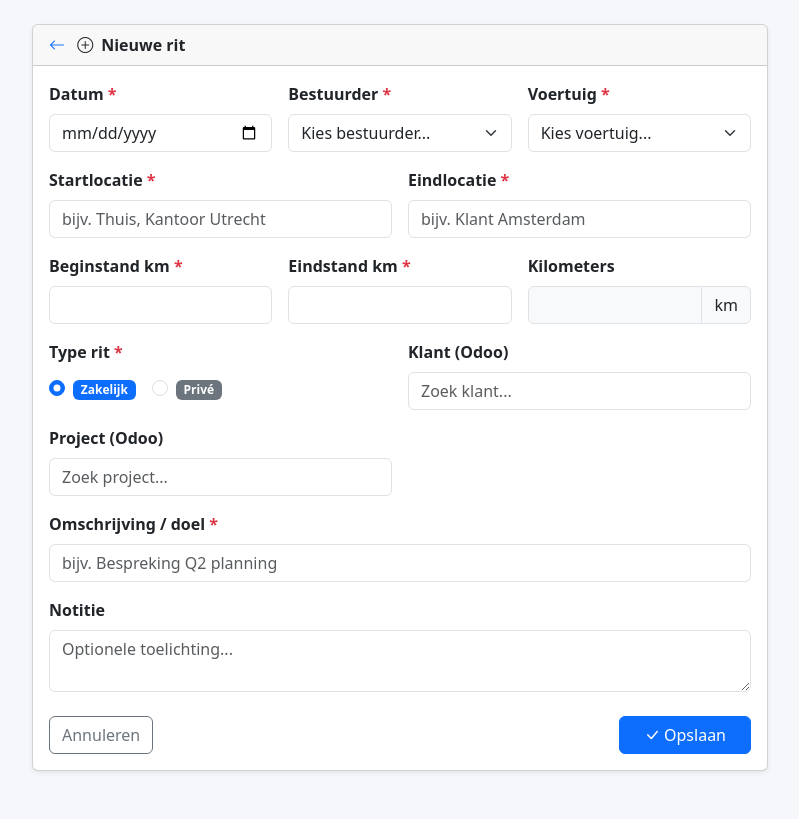
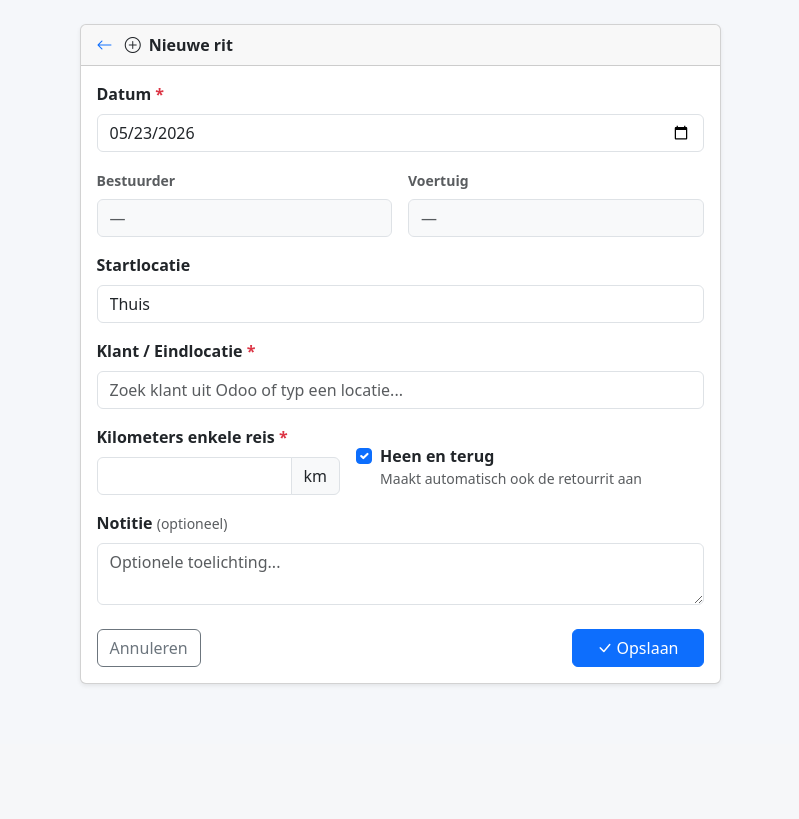
Before and after one commit to PimLavaleije/Rittenadministratie, a Flask app: page /rit/nieuw in a window 1280 px wide. Shown: the part 56-875 px from the top of the page, without its empty margins (240-1039 px from the left). After the commit the page ends 741 px from the top, so only its background shows below. Run offline with Flask 3, Linux system fonts and the light colour scheme.

Commit message:
Vereenvoudig ritformulier: km-invoer, heen-en-terug, fix recente ritten filter
- Recente ritten filtert alleen op jaar (niet maand) zodat 2026 klopt
- Nieuw formulier: datum, startlocatie (Thuis), klant-autocomplete, km enkele reis
- Heen-en-terug checkbox maakt automatisch retourrit aan
- Bestuurder/voertuig vast op Pim Lavaleije / S-581-TK
- Project en omschrijvingsveld verwijderd

Co-Authored-By: Claude Sonnet 4.6 <noreply@anthropic.com>

```diff
--- a/app.py
+++ b/app.py
@@ -82,10 +82,11 @@ def dashboard():
     for rij in per_maand:
         maand_data[int(rij.maand) - 1] = float(rij.km or 0)
 
-    recente_q = Trip.query.filter(extract("year", Trip.datum) == jaar)
-    if maand:
-        recente_q = recente_q.filter(extract("month", Trip.datum) == maand)
-    recente_ritten = recente_q.order_by(Trip.datum.desc(), Trip.aangemaakt_op.desc()).limit(10).all()
+    recente_ritten = (
+        Trip.query.filter(extract("year", Trip.datum) == jaar)
+        .order_by(Trip.datum.desc(), Trip.aangemaakt_op.desc())
+        .limit(10).all()
+    )
 
     jaren = [r[0] for r in db.session.query(extract("year", Trip.datum)).distinct().order_by(extract("year", Trip.datum).desc()).all()]
     if jaar not in jaren:
@@ -149,52 +150,77 @@ def ritten_lijst():
 @app.route("/rit/<int:rit_id>/bewerk", methods=["GET", "POST"])
 def rit_formulier(rit_id=None):
     rit = Trip.query.get_or_404(rit_id) if rit_id else Trip()
-    voertuigen = Vehicle.query.filter_by(actief=True).order_by(Vehicle.kenteken).all()
-    bestuurders = Driver.query.order_by(Driver.naam).all()
+    default_driver = Driver.query.filter_by(naam="Pim Lavaleije").first()
+    default_vehicle = Vehicle.query.filter_by(kenteken="S-581-TK").first()
+    today = date.today().strftime("%Y-%m-%d")
 
     if request.method == "POST":
         rit.datum = datetime.strptime(request.form["datum"], "%Y-%m-%d").date()
-        rit.driver_id = request.form["driver_id"]
-        rit.vehicle_id = request.form["vehicle_id"]
-        rit.startlocatie = request.form["startlocatie"].strip()
-        rit.eindlocatie = request.form["eindlocatie"].strip()
-        rit.beginstand_km = Decimal(request.form["beginstand_km"])
-        rit.eindstand_km = Decimal(request.form["eindstand_km"])
-        rit.type = request.form["type"]
+        rit.driver_id = default_driver.id if default_driver else request.form.get("driver_id", type=int)
+        rit.vehicle_id = default_vehicle.id if default_vehicle else request.form.get("vehicle_id", type=int)
+        rit.startlocatie = request.form.get("startlocatie", "Thuis").strip() or "Thuis"
+        rit.eindlocatie = request.form.get("eindlocatie", "").strip() or "Onbekend"
+        rit.type = "zakelijk"
         rit.odoo_partner_id = request.form.get("odoo_partner_id") or None
         rit.odoo_partner_naam = request.form.get("odoo_partner_naam") or None
-        rit.odoo_project_id = request.form.get("odoo_project_id") or None
-        rit.odoo_project_naam = request.form.get("odoo_project_naam") or None
-        rit.omschrijving = request.form["omschrijving"].strip()
+        rit.odoo_project_id = None
+        rit.odoo_project_naam = None
+        rit.omschrijving = rit.odoo_partner_naam or rit.eindlocatie or "Rit"
         rit.notitie = request.form.get("notitie", "").strip() or None
 
-        fouten = rit.validate()
-        if fouten:
-            for f in fouten:
-                flash(f, "danger")
-            return render_template("rit_formulier.html", rit=rit, voertuigen=voertuigen, bestuurders=bestuurders)
-
-        # Overlap/duplicaat signalering
-        overlap = Trip.query.filter(
-            Trip.vehicle_id == rit.vehicle_id,
-            Trip.datum == rit.datum,
-            Trip.id != (rit.id or -1),
-            Trip.beginstand_km < rit.eindstand_km,
-            Trip.eindstand_km > rit.beginstand_km,
-        ).first()
-        if overlap:
-            flash(
-                f"Let op: overlappende kilometerstand gevonden met rit #{overlap.id} op {overlap.datum}.",
-                "warning",
-            )
+        km = Decimal(request.form["kilometers"])
 
         if not rit_id:
+            max_eind = db.session.query(func.max(Trip.eindstand_km)).filter(
+                Trip.vehicle_id == rit.vehicle_id
+            ).scalar()
+            begin = Decimal(str(max_eind)) if max_eind is not None else Decimal("0")
+            rit.beginstand_km = begin
+            rit.eindstand_km = begin + km
+
+            fouten = rit.validate()
+            if fouten:
+                for f in fouten:
+                    flash(f, "danger")
+                return render_template("rit_formulier.html", rit=rit,
+                                       default_driver=default_driver, default_vehicle=default_vehicle, today=today)
+
             db.session.add(rit)
+            db.session.flush()
+
+            if request.form.get("heen_en_terug"):
+                rit2 = Trip(
+                    datum=rit.datum,
+                    driver_id=rit.driver_id,
+                    vehicle_id=rit.vehicle_id,
+                    startlocatie=rit.eindlocatie,
+                    eindlocatie=rit.startlocatie,
+                    beginstand_km=rit.eindstand_km,
+                    eindstand_km=rit.eindstand_km + km,
+                    type="zakelijk",
+                    odoo_partner_id=rit.odoo_partner_id,
+                    odoo_partner_naam=rit.odoo_partner_naam,
+                    odoo_project_id=None,
+                    odoo_project_naam=None,
+                    omschrijving=rit.omschrijving,
+                    notitie=rit.notitie,
+                )
+                db.session.add(rit2)
+        else:
+            rit.eindstand_km = rit.beginstand_km + km
+            fouten = rit.validate()
+            if fouten:
+                for f in fouten:
+                    flash(f, "danger")
+                return render_template("rit_formulier.html", rit=rit,
+                                       default_driver=default_driver, default_vehicle=default_vehicle, today=today)
+
         db.session.commit()
         flash("Rit opgeslagen.", "success")
         return redirect(url_for("ritten_lijst"))
 
-    return render_template("rit_formulier.html", rit=rit, voertuigen=voertuigen, bestuurders=bestuurders)
+    return render_template("rit_formulier.html", rit=rit,
+                           default_driver=default_driver, default_vehicle=default_vehicle, today=today)
 
 
 # ── Rit verwijderen ────────────────────────────────────────────────────────
--- a/templates/rit_formulier.html
+++ b/templates/rit_formulier.html
@@ -3,130 +3,90 @@
 
 {% block content %}
 <div class="row justify-content-center">
-  <div class="col-lg-8">
+  <div class="col-lg-7">
     <div class="card shadow-sm">
       <div class="card-header fw-semibold">
         <a href="/ritten" class="text-decoration-none me-2"><i class="bi bi-arrow-left"></i></a>
         {% if rit.id %}Rit #{{ rit.id }} bewerken{% else %}<i class="bi bi-plus-circle me-2"></i>Nieuwe rit{% endif %}
       </div>
       <div class="card-body">
-        <form method="post" enctype="multipart/form-data">
-          <div class="row g-3">
+        <form method="post">
 
-            <div class="col-md-4">
+          <!-- Datum -->
+          <div class="mb-3">
             <label class="form-label fw-semibold">Datum <span class="text-danger">*</span></label>
             <input type="date" name="datum" class="form-control"
-                     value="{{ rit.datum.strftime('%Y-%m-%d') if rit.datum else '' }}" required>
+                   value="{{ rit.datum.strftime('%Y-%m-%d') if rit.datum else today }}" required>
           </div>
 
-            <div class="col-md-4">
-              <label class="form-label fw-semibold">Bestuurder <span class="text-danger">*</span></label>
-              <select name="driver_id" class="form-select" required>
-                <option value="">Kies bestuurder...</option>
-                {% for b in bestuurders %}
-                <option value="{{ b.id }}" {% if rit.driver_id == b.id %}selected{% endif %}>{{ b.naam }}</option>
-                {% endfor %}
-              </select>
+          <!-- Bestuurder + Voertuig (readonly) -->
+          <div class="row g-3 mb-3">
+            <div class="col-6">
+              <label class="form-label fw-semibold text-muted small">Bestuurder</label>
+              <div class="form-control bg-light text-muted">{{ default_driver.naam if default_driver else '—' }}</div>
+            </div>
+            <div class="col-6">
+              <label class="form-label fw-semibold text-muted small">Voertuig</label>
+              <div class="form-control bg-light text-muted">{{ default_vehicle.kenteken if default_vehicle else '—' }}</div>
+            </div>
           </div>
 
-            <div class="col-md-4">
-              <label class="form-label fw-semibold">Voertuig <span class="text-danger">*</span></label>
-              <select name="vehicle_id" class="form-select" required>
-                <option value="">Kies voertuig...</option>
-                {% for v in voertuigen %}
-                <option value="{{ v.id }}" {% if rit.vehicle_id == v.id %}selected{% endif %}>{{ v.kenteken }}{% if v.merk %} — {{ v.merk }} {{ v.model }}{% endif %}</option>
-                {% endfor %}
-              </select>
+          <!-- Startlocatie -->
+          <div class="mb-3">
+            <label class="form-label fw-semibold">Startlocatie</label>
+            <input type="text" name="startlocatie" class="form-control"
+                   value="{{ rit.startlocatie or 'Thuis' }}">
           </div>
 
-            <div class="col-md-6">
-              <label class="form-label fw-semibold">Startlocatie <span class="text-danger">*</span></label>
-              <input type="text" name="startlocatie" class="form-control" placeholder="bijv. Thuis, Kantoor Utrecht"
-                     value="{{ rit.startlocatie or '' }}" required>
+          <!-- Klant / Eindlocatie (Odoo autocomplete) -->
+          <div class="mb-3 position-relative">
+            <label class="form-label fw-semibold">Klant / Eindlocatie <span class="text-danger">*</span></label>
+            <input type="text" id="klant_zoek" name="eindlocatie" class="form-control"
+                   placeholder="Zoek klant uit Odoo of typ een locatie..."
+                   value="{{ rit.odoo_partner_naam or rit.eindlocatie or '' }}"
+                   autocomplete="off" required>
+            <input type="hidden" name="odoo_partner_id" id="odoo_partner_id" value="{{ rit.odoo_partner_id or '' }}">
+            <input type="hidden" name="odoo_partner_naam" id="odoo_partner_naam" value="{{ rit.odoo_partner_naam or '' }}">
+            <div id="klant_lijst" class="list-group position-absolute z-3" style="min-width:100%;display:none"></div>
           </div>
 
-            <div class="col-md-6">
-              <label class="form-label fw-semibold">Eindlocatie <span class="text-danger">*</span></label>
-              <input type="text" name="eindlocatie" class="form-control" placeholder="bijv. Klant Amsterdam"
-                     value="{{ rit.eindlocatie or '' }}" required>
-            </div>
-
-            <div class="col-md-4">
-              <label class="form-label fw-semibold">Beginstand km <span class="text-danger">*</span></label>
-              <input type="number" name="beginstand_km" id="beginstand_km" class="form-control"
-                     step="0.1" min="0" value="{{ rit.beginstand_km or '' }}" required oninput="berekenKm()">
-            </div>
-
-            <div class="col-md-4">
-              <label class="form-label fw-semibold">Eindstand km <span class="text-danger">*</span></label>
-              <input type="number" name="eindstand_km" id="eindstand_km" class="form-control"
-                     step="0.1" min="0" value="{{ rit.eindstand_km or '' }}" required oninput="berekenKm()">
-            </div>
-
-            <div class="col-md-4">
-              <label class="form-label fw-semibold">Kilometers</label>
+          <!-- Kilometers + Heen en terug -->
+          <div class="row g-3 mb-3 align-items-end">
+            <div class="col-sm-5">
+              <label class="form-label fw-semibold">Kilometers enkele reis <span class="text-danger">*</span></label>
               <div class="input-group">
-                <input type="text" id="km_resultaat" class="form-control bg-light fw-bold" readonly
-                       value="{% if rit.id %}{{ '%.1f'|format(rit.kilometers) }}{% endif %}">
+                <input type="number" name="kilometers" class="form-control fw-bold"
+                       step="0.1" min="0.1"
+                       value="{{ '%.1f'|format(rit.kilometers) if rit.id else '' }}"
+                       required>
                 <span class="input-group-text">km</span>
               </div>
             </div>
-
-            <div class="col-md-6">
-              <label class="form-label fw-semibold">Type rit <span class="text-danger">*</span></label>
-              <div class="d-flex gap-3 mt-1">
+            {% if not rit.id %}
+            <div class="col-sm-7 pb-1">
               <div class="form-check">
-                  <input class="form-check-input" type="radio" name="type" value="zakelijk" id="type_zakelijk"
-                         {% if not rit.type or rit.type == 'zakelijk' %}checked{% endif %} required>
-                  <label class="form-check-label" for="type_zakelijk">
-                    <span class="badge bg-primary">Zakelijk</span>
+                <input class="form-check-input" type="checkbox" name="heen_en_terug" id="heen_en_terug" checked>
+                <label class="form-check-label fw-semibold" for="heen_en_terug">
+                  Heen en terug
                 </label>
-                </div>
-                <div class="form-check">
-                  <input class="form-check-input" type="radio" name="type" value="prive" id="type_prive"
-                         {% if rit.type == 'prive' %}checked{% endif %}>
-                  <label class="form-check-label" for="type_prive">
-                    <span class="badge bg-secondary">Privé</span>
-                  </label>
+                <div class="text-muted small">Maakt automatisch ook de retourrit aan</div>
               </div>
             </div>
+            {% endif %}
           </div>
 
-            <!-- Odoo klant koppeling -->
-            <div class="col-md-6">
-              <label class="form-label fw-semibold">Klant (Odoo)</label>
-              <input type="text" id="klant_zoek" class="form-control" placeholder="Zoek klant..."
-                     value="{{ rit.odoo_partner_naam or '' }}" autocomplete="off">
-              <input type="hidden" name="odoo_partner_id" id="odoo_partner_id" value="{{ rit.odoo_partner_id or '' }}">
-              <input type="hidden" name="odoo_partner_naam" id="odoo_partner_naam" value="{{ rit.odoo_partner_naam or '' }}">
-              <div id="klant_lijst" class="list-group position-absolute z-3" style="max-width:400px;display:none"></div>
-            </div>
-
-            <!-- Odoo project koppeling -->
-            <div class="col-md-6">
-              <label class="form-label fw-semibold">Project (Odoo)</label>
-              <input type="text" id="project_zoek" class="form-control" placeholder="Zoek project..."
-                     value="{{ rit.odoo_project_naam or '' }}" autocomplete="off">
-              <input type="hidden" name="odoo_project_id" id="odoo_project_id" value="{{ rit.odoo_project_id or '' }}">
-              <input type="hidden" name="odoo_project_naam" id="odoo_project_naam" value="{{ rit.odoo_project_naam or '' }}">
-              <div id="project_lijst" class="list-group position-absolute z-3" style="max-width:400px;display:none"></div>
-            </div>
-
-            <div class="col-12">
-              <label class="form-label fw-semibold">Omschrijving / doel <span class="text-danger">*</span></label>
-              <input type="text" name="omschrijving" class="form-control"
-                     placeholder="bijv. Bespreking Q2 planning" value="{{ rit.omschrijving or '' }}" required>
-            </div>
-
-            <div class="col-12">
-              <label class="form-label fw-semibold">Notitie</label>
+          <!-- Notitie -->
+          <div class="mb-4">
+            <label class="form-label fw-semibold">Notitie <span class="text-muted small fw-normal">(optioneel)</span></label>
             <textarea name="notitie" class="form-control" rows="2"
                       placeholder="Optionele toelichting...">{{ rit.notitie or '' }}</textarea>
           </div>
 
-          </div>
+          <!-- Hidden fields -->
+          <input type="hidden" name="driver_id" value="{{ default_driver.id if default_driver else '' }}">
+          <input type="hidden" name="vehicle_id" value="{{ default_vehicle.id if default_vehicle else '' }}">
 
-          <div class="d-flex justify-content-between mt-4">
+          <div class="d-flex justify-content-between">
             <a href="/ritten" class="btn btn-outline-secondary">Annuleren</a>
             <button type="submit" class="btn btn-primary px-4">
               <i class="bi bi-check-lg me-1"></i>Opslaan
@@ -141,28 +101,18 @@
 
 {% block scripts %}
 <script>
-function berekenKm() {
-  const begin = parseFloat(document.getElementById('beginstand_km').value) || 0;
-  const eind = parseFloat(document.getElementById('eindstand_km').value) || 0;
-  const km = eind - begin;
-  const el = document.getElementById('km_resultaat');
-  el.value = km > 0 ? km.toFixed(1) : '';
-  el.classList.toggle('text-danger', km <= 0 && eind > 0);
-  el.classList.toggle('fw-bold', km > 0);
-}
-
-function setupAutocomplete(zoekId, lijstId, hiddenIdId, hiddenNaamId, apiUrl) {
-  const zoek = document.getElementById(zoekId);
-  const lijst = document.getElementById(lijstId);
+(function () {
+  const input = document.getElementById('klant_zoek');
+  const lijst = document.getElementById('klant_lijst');
   let timer;
 
-  zoek.addEventListener('input', () => {
+  input.addEventListener('input', () => {
     clearTimeout(timer);
-    document.getElementById(hiddenIdId).value = '';
-    document.getElementById(hiddenNaamId).value = '';
-    if (zoek.value.length < 2) { lijst.style.display = 'none'; return; }
+    document.getElementById('odoo_partner_id').value = '';
+    document.getElementById('odoo_partner_naam').value = '';
+    if (input.value.length < 2) { lijst.style.display = 'none'; return; }
     timer = setTimeout(() => {
-      fetch(apiUrl + encodeURIComponent(zoek.value))
+      fetch('/api/odoo/partners?q=' + encodeURIComponent(input.value))
         .then(r => r.json())
         .then(data => {
           lijst.innerHTML = '';
@@ -174,24 +124,22 @@ function setupAutocomplete(zoekId, lijstId, hiddenIdId, hiddenNaamId, apiUrl) {
             a.textContent = item.name;
             a.onclick = e => {
               e.preventDefault();
-              zoek.value = item.name;
-              document.getElementById(hiddenIdId).value = item.id;
-              document.getElementById(hiddenNaamId).value = item.name;
+              input.value = item.name;
+              document.getElementById('odoo_partner_id').value = item.id;
+              document.getElementById('odoo_partner_naam').value = item.name;
               lijst.style.display = 'none';
             };
             lijst.appendChild(a);
           });
           lijst.style.display = 'block';
-        });
+        })
+        .catch(() => { lijst.style.display = 'none'; });
     }, 300);
   });
 
   document.addEventListener('click', e => {
-    if (!zoek.contains(e.target)) lijst.style.display = 'none';
+    if (!input.contains(e.target) && !lijst.contains(e.target)) lijst.style.display = 'none';
   });
-}
-
-setupAutocomplete('klant_zoek', 'klant_lijst', 'odoo_partner_id', 'odoo_partner_naam', '/api/odoo/partners?q=');
-setupAutocomplete('project_zoek', 'project_lijst', 'odoo_project_id', 'odoo_project_naam', '/api/odoo/projects?q=');
+})();
 </script>
 {% endblock %}
```
Lines whose indentation alone changed are shown as unchanged.
